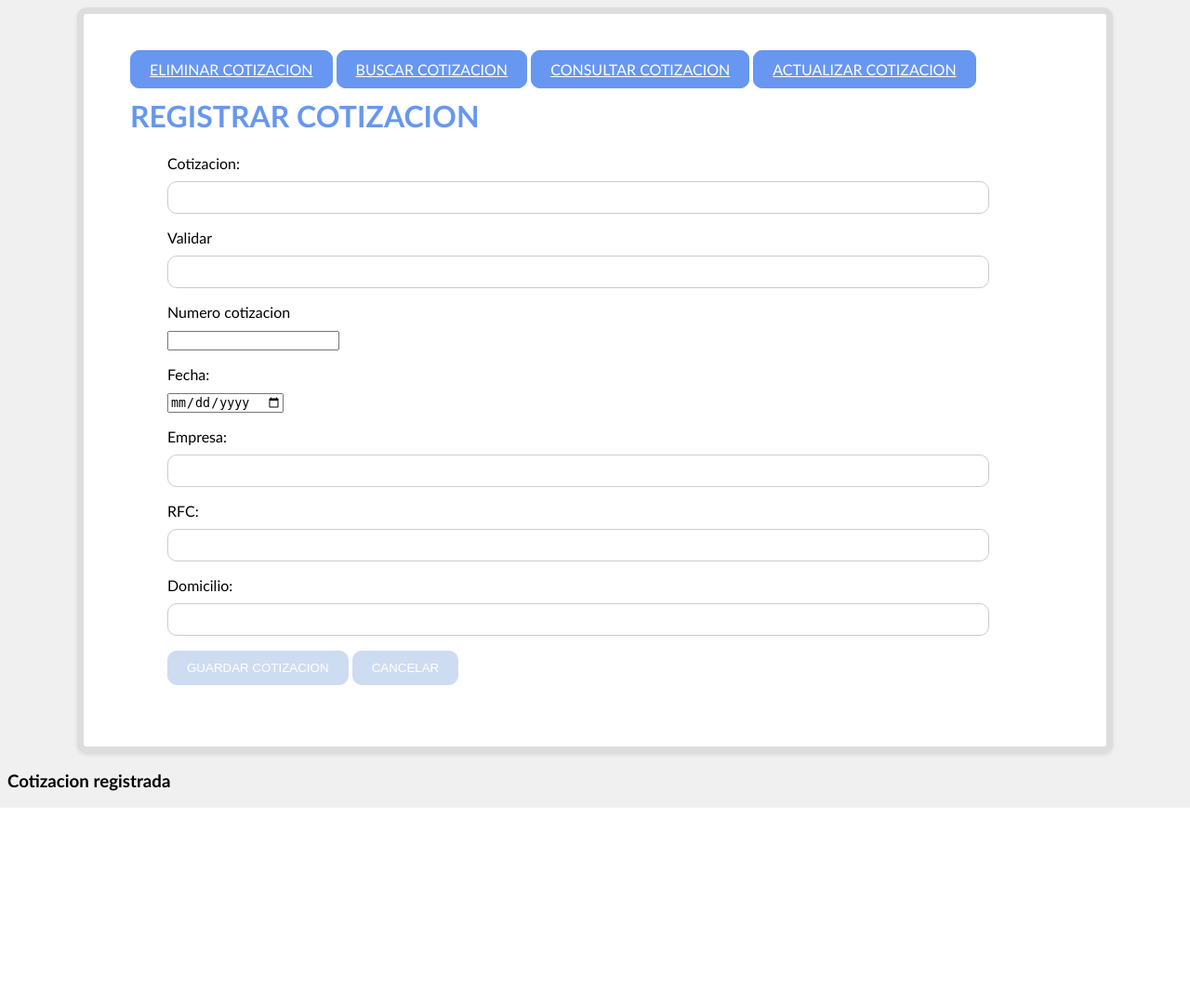
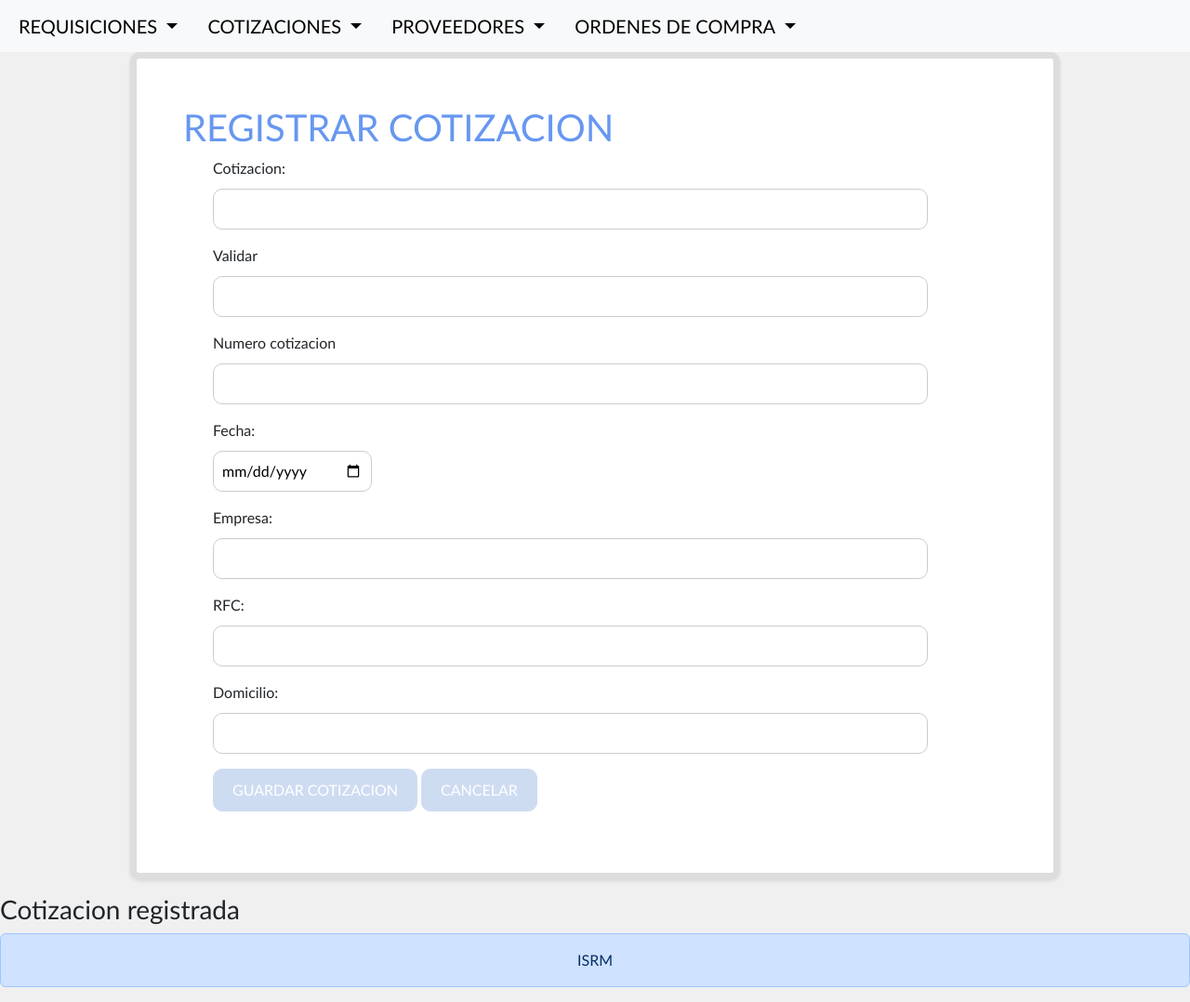
Before and after one commit to ARP2112/ProyectoIntegrador, a Flask app: page /registrarC in a window 1280 px wide. Shown: the whole page at 93% size. Before the commit the page ends 869 px from the top, so only its background shows below. Run offline with Flask 3, Linux system fonts and the light colour scheme; some libraries are stand-ins or nearby versions.

Commit message:
Se agrego la barra de navegacion con opciones desplegables

```diff
--- a/PI Sexto Cuatrimestre/static/css/estilo.css
+++ b/PI Sexto Cuatrimestre/static/css/estilo.css
@@ -35,6 +35,22 @@ body {
   input[type="text"],
   texta {
     width: 90%;
+    padding: 9px;
+    border: 1px solid #cccccc;
+    border-radius: 10px;
+  }
+
+  input[type="number"],
+  texta {
+    width: 90%;
+    padding: 9px;
+    border: 1px solid #cccccc;
+    border-radius: 10px;
+  }
+
+  input[type="date"],
+  texta {
+    width: 20%;
     padding: 9px;
     border: 1px solid #cccccc;
     border-radius: 10px;
--- a/PI Sexto Cuatrimestre/templates/Registrarcotizacion.html
+++ b/PI Sexto Cuatrimestre/templates/Registrarcotizacion.html
@@ -1,17 +1,13 @@
+
+{% extends 'plantilla.html' %}
+{% block body %}
+
 <!DOCTYPE html>
 <html lang="en">
   <title> Registrar Cotizacion </title>
 
-  <meta charset="UTF-8">
-  <meta name="viewport" content="width=device-width, initial-scale=1.0">
-  <meta http-equiv="X-UA-Compatible" content="ie=edge">
   <link link rel="stylesheet" href="{{ url_for('static', filename='css/estilo.css') }}">
   <div class="containerM">
-
-    <a href="eliminarC" class="button2">ELIMINAR COTIZACION</a>
-    <a href="buscarC" class="button2">BUSCAR COTIZACION</a>
-    <a href="consultarC" class="button2">CONSULTAR COTIZACION</a>
-    <a href="actualizarC" class="button2">ACTUALIZAR COTIZACION</a>
 
   <h1> REGISTRAR COTIZACION</h1>
 
@@ -75,3 +71,4 @@
 {%endwith%}
 
 </html>
+{% endblock %}
--- /dev/null
+++ b/PI Sexto Cuatrimestre/templates/plantilla.html
@@ -0,0 +1,86 @@
+<!DOCTYPE html>
+<html>
+<head>
+    <meta charset="UTF-8">
+    <meta name="viewport" content="width=device-width, initial-scale=1.0">
+    <link href="https://cdn.jsdelivr.net/npm/bootstrap@5.3.0/dist/css/bootstrap.min.css" rel="stylesheet" integrity="sha384-9ndCyUaIbzAi2FUVXJi0CjmCapSmO7SnpJef0486qhLnuZ2cdeRhO02iuK6FUUVM" crossorigin="anonymous">
+    <link rel="stylesheet" href="https://cdn.jsdelivr.net/npm/bootstrap-icons@1.10.5/font/bootstrap-icons.css">
+
+    <script src="https://cdn.jsdelivr.net/npm/sweetalert2@11"></script>
+
+    <title>ISRM</title>
+</head>
+<body>
+    <nav class="navbar navbar-expand-lg bg-body-tertiary">
+        <div class="container-fluid">
+          <div class="collapse navbar-collapse" id="navbarNavDropdown">
+            <ul class="navbar-nav">
+
+              <li class="nav-item dropdown">
+                <a class="navbar-brand nav-link dropdown-toggle" role="button" data-bs-toggle="dropdown" aria-expanded="false">
+                  REQUISICIONES
+                </a>
+                <ul class="dropdown-menu">
+                  <li><a class="dropdown-item" href="requisiciones">Registrar Requisiciones</a></li>
+                  <li><a class="dropdown-item" href="eliminarR">Eliminar Requisiciones</a></li>
+                  <li><a class="dropdown-item" href="buscarR">Buscar Requisiciones</a></li>
+                  <li><a class="dropdown-item" href="consultarR">Consultar Requisiciones</a></li>
+                  <li><a class="dropdown-item" href="actualizarR">Actualizar Requisiciones</a></li>
+                </ul>
+              </li>
+
+              <li class="nav-item dropdown">
+                <a class="navbar-brand nav-link dropdown-toggle" role="button" data-bs-toggle="dropdown" aria-expanded="false">
+                  COTIZACIONES
+                </a>
+                <ul class="dropdown-menu">
+                  <li><a class="dropdown-item" href="cotizaciones">Registrar Cotizaciones</a></li>
+                  <li><a class="dropdown-item" href="eliminarC">Eliminar Cotizaciones</a></li>
+                  <li><a class="dropdown-item" href="buscarC">Buscar Cotizaciones</a></li>
+                  <li><a class="dropdown-item" href="consultarC">Consultar Cotizaciones</a></li>
+                  <li><a class="dropdown-item" href="actualizarC">Actualizar Cotizaciones</a></li>
+                </ul>
+              </li>
+
+              <li class="nav-item dropdown">
+                <a class="navbar-brand nav-link dropdown-toggle" role="button" data-bs-toggle="dropdown" aria-expanded="false">
+                  PROVEEDORES
+                </a>
+                <ul class="dropdown-menu">
+                  <li><a class="dropdown-item" href="proovedores">Registrar Proveedores</a></li>
+                  <li><a class="dropdown-item" href="eliminarP">Eliminar Proveedores</a></li>
+                  <li><a class="dropdown-item" href="buscarP">Buscar Proveedores</a></li>
+                  <li><a class="dropdown-item" href="consultarP">Consultar Proveedores</a></li>
+                  <li><a class="dropdown-item" href="actualizarP">Actualizar Proveedores</a></li>
+                </ul>
+              </li>
+
+              <li class="nav-item dropdown">
+                <a class="navbar-brand nav-link dropdown-toggle" role="button" data-bs-toggle="dropdown" aria-expanded="false">
+                    ORDENES DE COMPRA
+                </a>
+                <ul class="dropdown-menu">
+                  <li><a class="dropdown-item" href="ordenCompra">REGISTRAR REQUISICION</a></li>
+                  <li><a class="dropdown-item" href="eliminarO">ELIMINAR REQUISICION</a></li>
+                  <li><a class="dropdown-item" href="buscarO">BUSCAR REQUISICION</a></li>
+                  <li><a class="dropdown-item" href="consultarO">CONSULTAR REQUISICION</a></li>
+                  <li><a class="dropdown-item" href="actualizarO">ACTUALIZAR REQUISICION</a></li>
+                </ul>
+              </li>
+
+            </ul>
+          </div>
+        </div>
+      </nav>
+
+    {% block body %}
+
+    {% endblock %}
+
+    <div class="alert alert-primary text-center" role="alert">
+        ISRM
+      </div>
+
+    <script src="https://cdn.jsdelivr.net/npm/bootstrap@5.3.0/dist/js/bootstrap.bundle.min.js" integrity="sha384-geWF76RCwLtnZ8qwWowPQNguL3RmwHVBC9FhGdlKrxdiJJigb/j/68SIy3Te4Bkz" crossorigin="anonymous"></script>
+  </body>
+</html>
```
Also changed, not shown: PI Sexto Cuatrimestre/templates/ActualizarCotizacion.html (+4 -8 lines), PI Sexto Cuatrimestre/templates/ActualizarOrdenCompra.html (+4 -8 lines), PI Sexto Cuatrimestre/templates/RegistrarOrdenCompra.html (+5 -8 lines), PI Sexto Cuatrimestre/templates/RegistrarProveedor.html (+5 -8 lines), PI Sexto Cuatrimestre/templates/RegistrarRequisicion.html (+5 -8 lines), PI Sexto Cuatrimestre/templates/index.html (+4 -19 lines).
